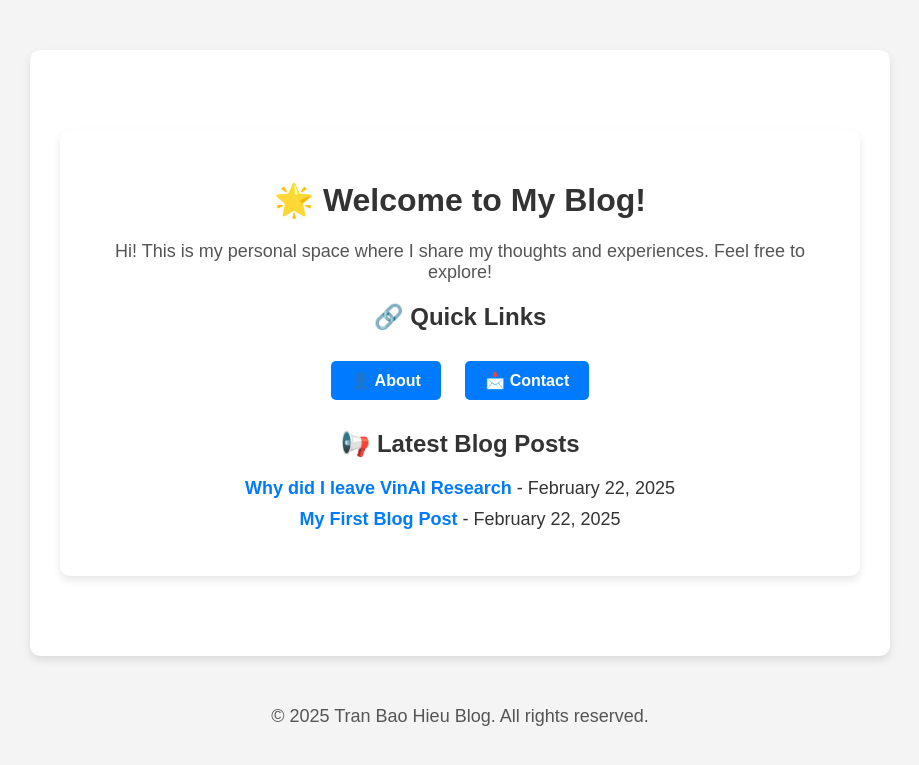
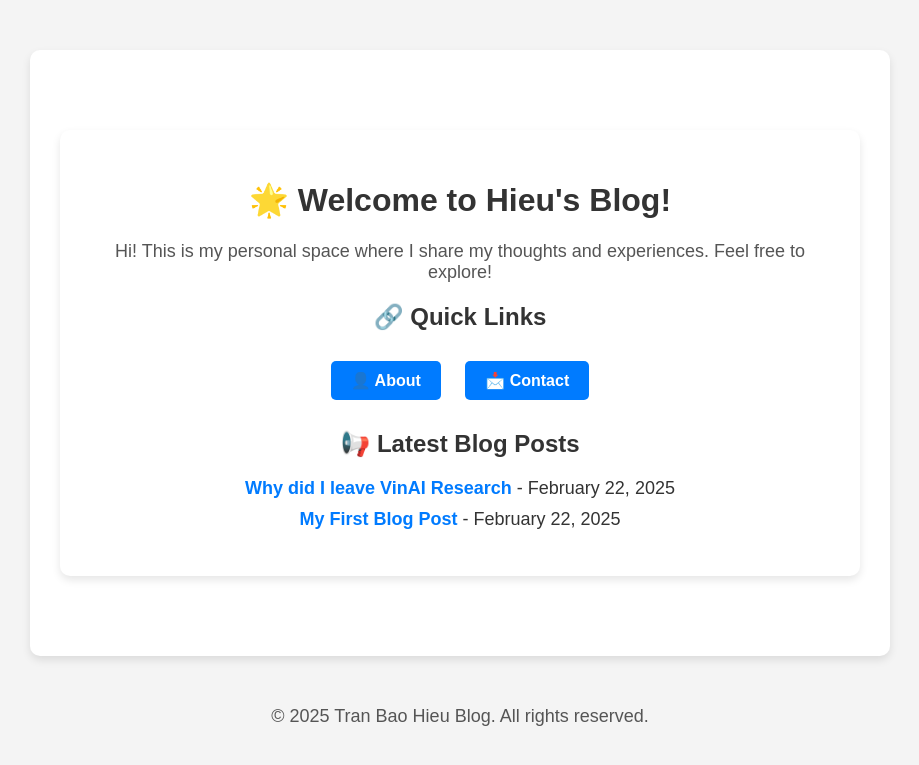
Before and after one commit to tranbaohieu/tranbaohieu.github.io, a Jekyll site: the page built from index.md, in a window 1280 px wide. Shown: the top 765 px of the page, without its empty margins (180-1099 px from the left). Built offline with Jekyll 4.4.1, drawn with Linux system fonts in a browser that asks for light colours; our own code applies the rules of GitHub Pages for plain Markdown files.

Commit message:
modify homepage

```diff
--- a/_layouts/home.html
+++ b/_layouts/home.html
@@ -68,7 +68,7 @@ title: Welcome to My Blog
 </style>
 
 <div class="container">
-    <h1>🌟 Welcome to My Blog!</h1>
+    <h1>🌟 Welcome to Hieu's Blog!</h1>
     <p>Hi! This is my personal space where I share my thoughts and experiences. Feel free to explore!</p>
 
     <h2>🔗 Quick Links</h2>
```
